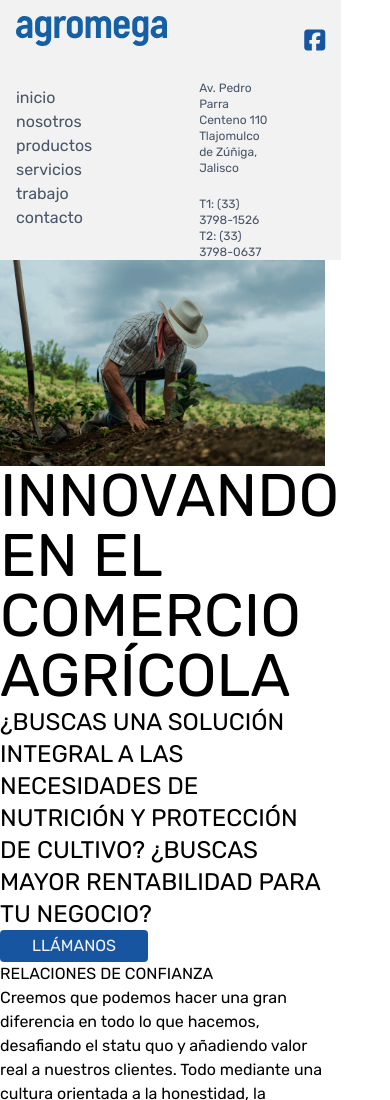
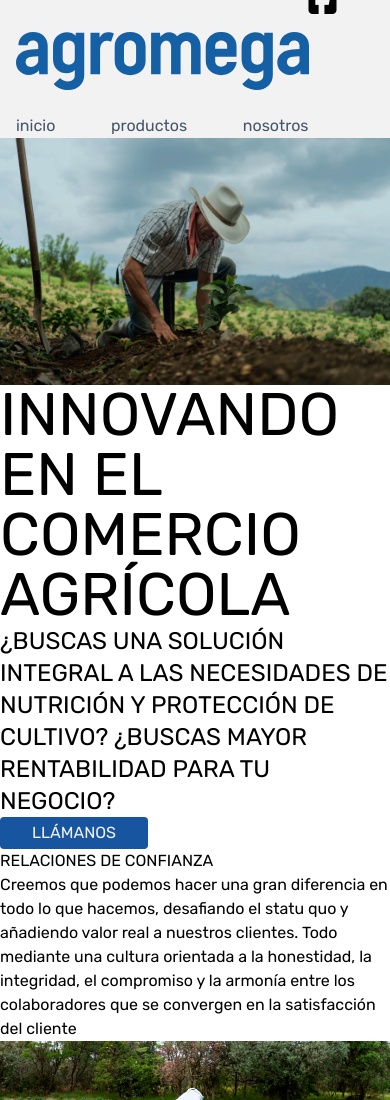
Before and after one commit to elbob-mx/Agromega-22-Website, a website: page index.html in a window 390 px wide. Shown: the top 1100 px of the page. Drawn offline with nearby package versions, Linux system fonts and the light colour scheme.

Commit message:
responsive almost

```diff
--- a/index.html
+++ b/index.html
@@ -22,12 +22,14 @@
     ></script>
   </head>
 
-  <body class="flex mx-auto font-rubik">
+  <body class="flex mx-0 font-rubik">
+
   <div class="flex flex-row flex-wrap p-0">
-    <!-- NAVBAR -->
-    <nav class="flex tablet:w-1/6 tablet:h-screen tablet:flex-wrap tablet:flex-row tablet:top-0 tablet:sticky sm:flex-col place-items-start place-content-start content-evenly bg-offWhite">
-      <ul class="w-full tablet:leading-loose small:leading-normal">
-        <img class="px-4 py-4 tablet:mb-20 small:mb-6" src="./img/logos/logo__agro--22.svg" />
+
+    <!-- NAVBAR TABLET UP -->
+    <nav class="sticky top-0 flex-col flex-wrap w-1/6 h-screen tablet:flex small:hidden place-items-start place-content-evenly bg-offWhite">
+      <ul class="w-full leading-loose">
+        <img class="px-4 py-4 mb-20" src="./img/logos/logo__agro--22.svg" />
 
         <li class="duration-200 hover:border-b-2 hover:font-bold border-azulAgro hover:text-azulAgro text-slate-600"><a class="pl-4" href="#">inicio</a></li>
         <li class="duration-200 hover:border-b-2 hover:font-bold hover:pt-3 border-azulAgro hover:text-azulAgro text-slate-600"><a class="pl-4" href="#">nosotros</a></li>
@@ -45,18 +47,34 @@
 
       <!-- FACEBOOK LINK -->
       <div class="px-4 mt-8 text-xs font-bold duration-300 text-azulAgro hover:text-azulAgroClaro">
-        <a
-          target="_blank"
-          href="https://www.facebook.com/profile.php?id=100063775232938"
-        >
-          <i class="fa-2xl fa-brands fa-square-facebook"></i>
-          <span></span></a>
+        <a target="_blank" href="https://www.facebook.com/profile.php?id=100063775232938">
+        <i class="fa-2xl fa-brands fa-square-facebook"></i>
+        <span></span></a>
 
       </div>
     </nav>
 
+    <!-- NAVBAR MOBILEHOR DOWN -->
+    <nav class="flex flex-row flex-wrap w-full tablet:hidden bg-offWhite">
+
+      <img class="flex w-3/4 mt-8 ml-4 place-items-start" src="./img/logos/logo__agro--22.svg" />
+      <i class="flex flex-row fa-2xl fa-brands fa-square-facebook"></i>
+
+      <ul class="flex flex-row justify-between w-3/4 mt-6 ml-4 place-items-start">
+        <li class="duration-200 hover:border-b-2 hover:font-bold border-azulAgro hover:text-azulAgro text-slate-600">
+          <a href="#">inicio</a>
+        </li>
+        <li class="duration-200 hover:border-b-2 hover:font-bold border-azulAgro hover:text-azulAgro text-slate-600">
+          <a href="#">productos</a>
+        </li>
+        <li class="duration-200 hover:border-b-2 hover:font-bold border-azulAgro hover:text-azulAgro text-slate-600">
+          <a href="#">nosotros</a>
+        </li>
+      </ul>
+    </nav>
+
     <!-- MAIN CONTENT  -->
-    <main role="main" class="w-5/6">
+    <main role="main" class="tablet:w-5/6 small:w-full">
       <img src="./img/banner__main__01--agro22.jpg"
         alt="agricultor agromega 2022"
       />
```
Also changed, not shown: css/output.css.
